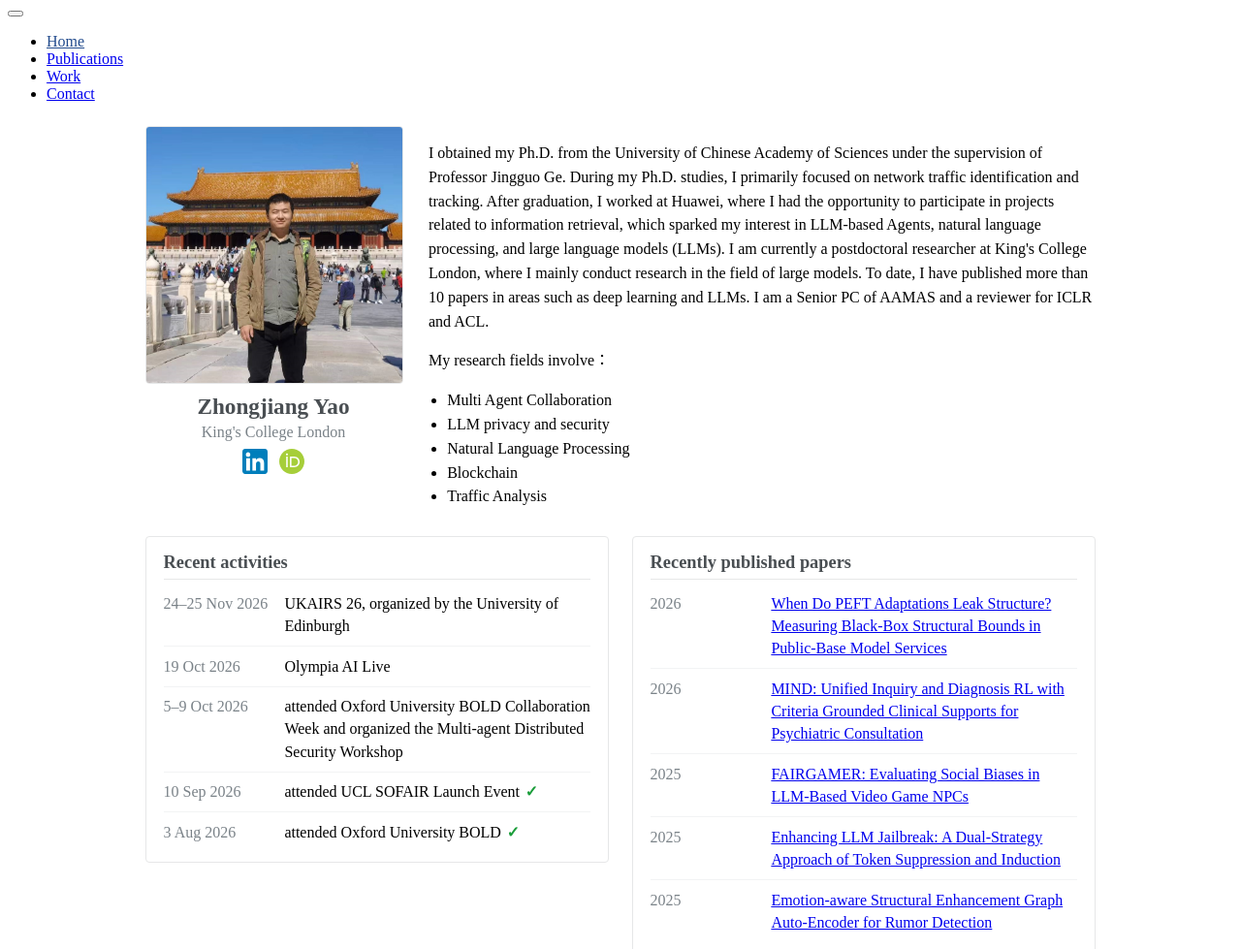
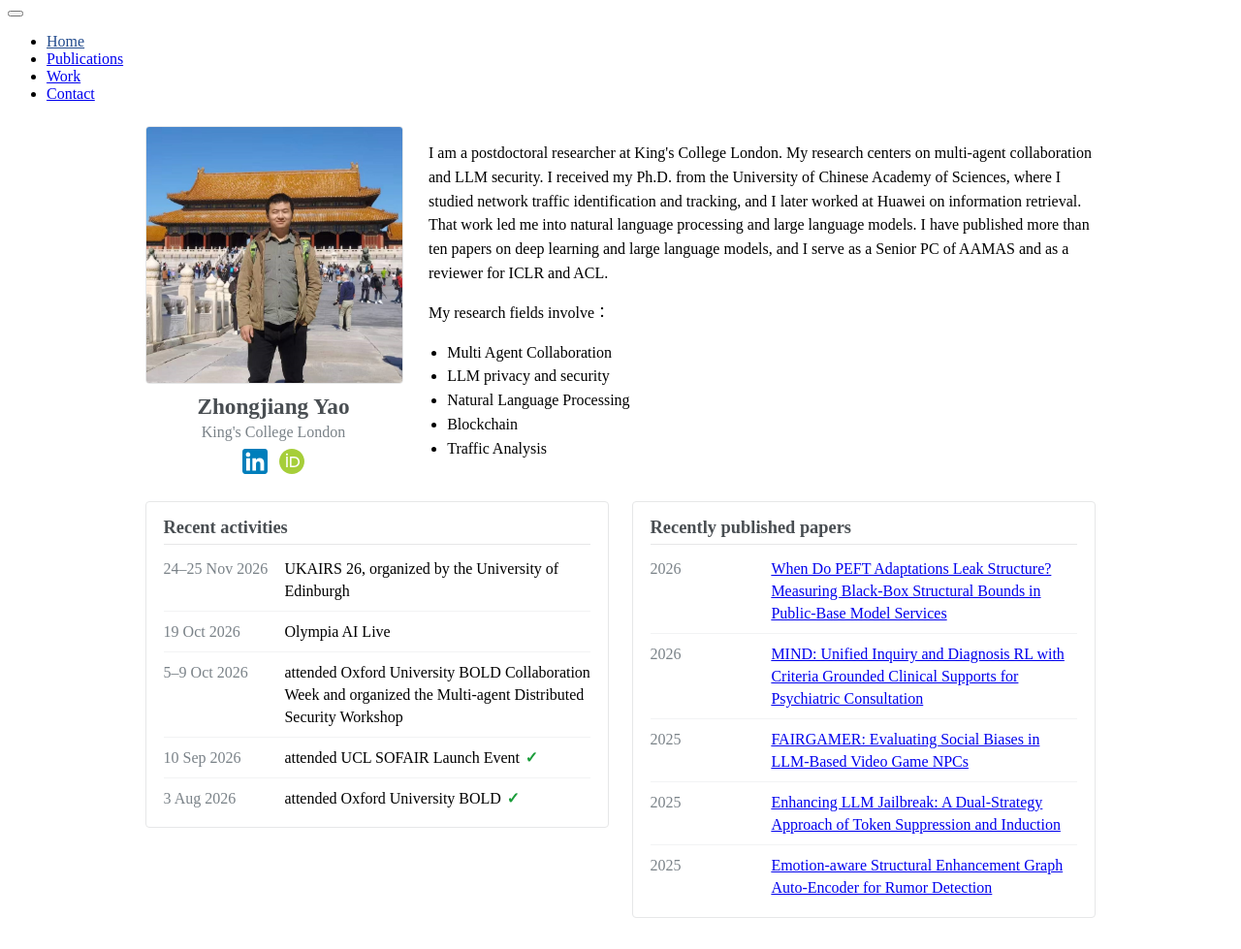
Before and after one commit to yaozhongjiang/yaozhongjiang.github.io, a Jekyll site: the page built from _pages/about.md, in a window 1280 px wide. Shown: the part 108-1087 px from the top of the page at 97% size. Built offline with Jekyll 4.4.1, drawn with Linux system fonts in a browser that asks for light colours; grey boxes are pictures that could not be loaded.

Commit message:
Rewrite the Home biography around current research.
The opening paragraph now leads with multi-agent collaboration and LLM security, and it no longer names a supervisor.

Co-authored-by: Zhongjiang Yao <yaozhongjiang@users.noreply.github.com>

```diff
--- a/_pages/about.md
+++ b/_pages/about.md
@@ -25,7 +25,7 @@ redirect_from:
       </p>
     </div>
     <div class="home-bio">
-      <p>I obtained my Ph.D. from the University of Chinese Academy of Sciences under the supervision of Professor Jingguo Ge. During my Ph.D. studies, I primarily focused on network traffic identification and tracking. After graduation, I worked at Huawei, where I had the opportunity to participate in projects related to information retrieval, which sparked my interest in LLM-based Agents, natural language processing, and large language models (LLMs). I am currently a postdoctoral researcher at King's College London, where I mainly conduct research in the field of large models. To date, I have published more than 10 papers in areas such as deep learning and LLMs. I am a Senior PC of AAMAS and a reviewer for ICLR and ACL.</p>
+      <p>I am a postdoctoral researcher at King's College London. My research centers on multi-agent collaboration and LLM security. I received my Ph.D. from the University of Chinese Academy of Sciences, where I studied network traffic identification and tracking, and I later worked at Huawei on information retrieval. That work led me into natural language processing and large language models. I have published more than ten papers on deep learning and large language models, and I serve as a Senior PC of AAMAS and as a reviewer for ICLR and ACL.</p>
       <p>My research fields involve：</p>
       <ul>
         <li>Multi Agent Collaboration</li>
```
Also changed, not shown: 2 other files.
